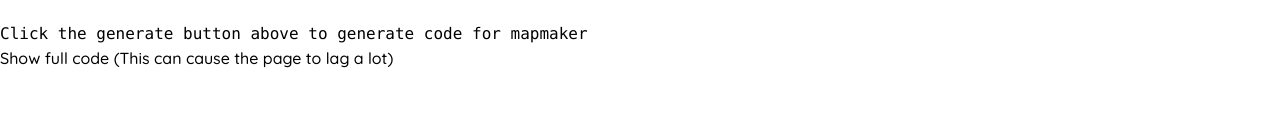
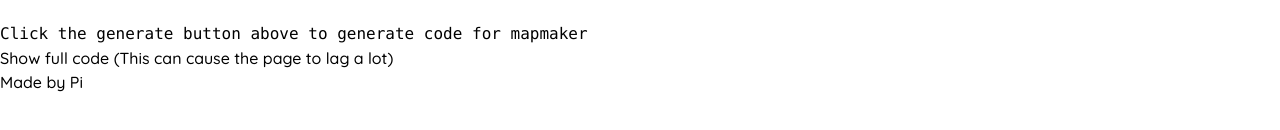
Before and after one commit to blockyfish-client/mapmaker-image-paste, a Next.js app: page / in a window 1280 px wide. Shown: the part 586-716 px from the top of the page. Built offline with nearby package versions, Linux system fonts and the light colour scheme.

Commit message:
add footer

```diff
--- a/app/page.jsx
+++ b/app/page.jsx
@@ -289,6 +289,16 @@ export default function Home() {
 						</button>
 					</>
 				</div>
+				<div className="flex flex-col gap-2 text-secondary-text">
+					<p className="mt-8">Made by Pi</p>
+					<a
+						href="https://github.com/blockyfish-client/mapmaker-image-paste"
+						target="_blank"
+						className="hover:text-primary-text text-center"
+					>
+						<i className="bi bi-github text-3xl"></i>
+					</a>
+				</div>
 			</div>
 
 			<ReactModal
```
